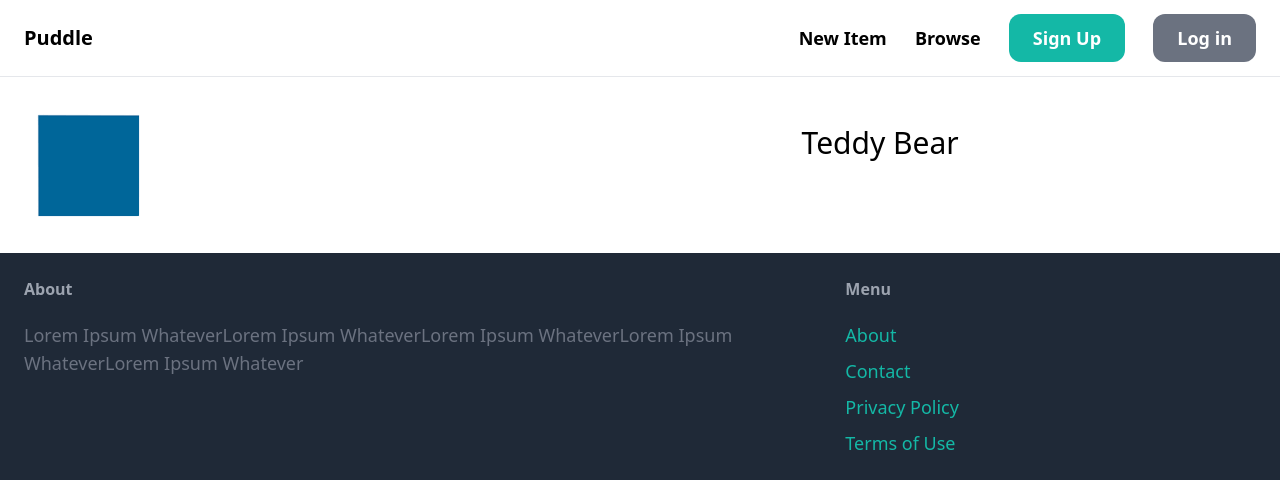
After one commit to michaeljhicks/puddle, a Django app: page /items/1/ in a window 1280 px wide. The commit adds this page. Shown: the top 480 px of the page. Run offline with Django 4.2, Linux system fonts and the light colour scheme; data comes from the database, SQL or seed files in the repository; some libraries are stand-ins or nearby versions.

Commit message:
Feat: create item path, render details

```diff
--- a/core/templates/core/index.html
+++ b/core/templates/core/index.html
@@ -4,15 +4,16 @@
 
 {% block content %}
 <div class="mt-6 px-6 py-12 bg-gray-100 rounded-xl">
-        <h2 class="mb-12 text-2xl text-center">Newest Items</h2>
+    <h2 class="mb-12 text-2xl text-center">Newest items</h2>
 
     <div class="grid grid-cols-3 gap-3">
         {% for item in items %}
         <div>
-                    <a href="#">
+            <a href="{% url 'item:detail' item.id %}">
                 <div>
                     <img src="{{ item.image.url }}" class="rounded-t-xl">
                 </div>
+
                 <div class="p-6 bg-white rounded-b-xl">
                     <h2 class="text-2xl">{{ item.name }}</h2>
                     <p class="text-gray-500">Price: {{ item.price }}</p>
@@ -22,6 +23,7 @@
         {% endfor %}
     </div>
 </div>
+
 <div class="mt-6 px-6 py-12 bg-gray-100 rounded-xl">
     <h2 class="mb-12 text-2xl text-center">Categories</h2>
 
--- a/core/views.py
+++ b/core/views.py
@@ -5,6 +5,7 @@ from item.models import Category, Item
 def index(request):
     items = Item.objects.filter(is_sold=False)[0:6]
     categories = Category.objects.all()
+
     return render(request, 'core/index.html', {
         'categories': categories,
         'items': items,
--- /dev/null
+++ b/item/templates/item/detail.html
@@ -0,0 +1,15 @@
+{% extends 'core/base.html' %}
+
+{% block title %}{{ item.name }}{% endblock %}
+
+{% block content %}
+<div class="grid grid-cols-5 gap-6">
+    <div class="col-span-3">
+        <img src="{{ item.image.url }}" class="rounded-xl">
+    </div>
+
+    <div class="col-span-2 p-6 bh-gray-100 rounded-xl">
+        <h1 class="mb-6 text-3xl">{{ item.name }}</h1>
+    </div>
+</div>
+{% endblock %}
--- /dev/null
+++ b/item/urls.py
@@ -0,0 +1,9 @@
+from django.urls import path
+
+from . import views
+
+app_name = 'item'
+
+urlpatterns = [
+    path('<int:pk>/', views.detail, name='detail'),
+]
--- a/item/views.py
+++ b/item/views.py
@@ -1,3 +1,11 @@
-from django.shortcuts import render
+from django.shortcuts import render, get_object_or_404
+
+from .models import Item
 
 # Create your views here.
+def detail(request, pk):
+    item = get_object_or_404(Item, pk=pk)
+
+    return render(request, 'item/detail.html', {
+        'item': item,
+    })
--- a/puddle/urls.py
+++ b/puddle/urls.py
@@ -17,11 +17,12 @@ Including another URLconf
 from django.conf import settings
 from django.conf.urls.static import static
 from django.contrib import admin
-from django.urls import path
+from django.urls import path, include
 from core.views import index, contact
 
 urlpatterns = [
     path('', index, name='index'),
+    path('items/', include('item.urls')),
     path('contact/', contact, name='contact'),
     path('admin/', admin.site.urls),
 ] + static(settings.MEDIA_URL, document_root=settings.MEDIA_ROOT)
```
Lines whose indentation alone changed are shown as unchanged.
